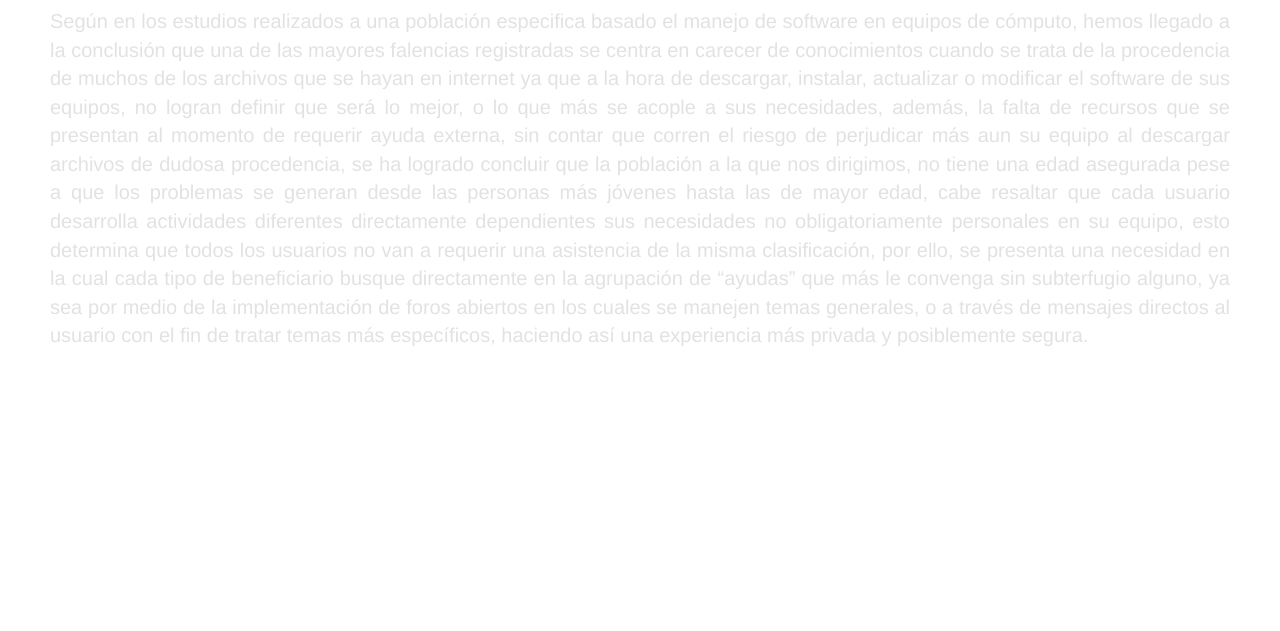
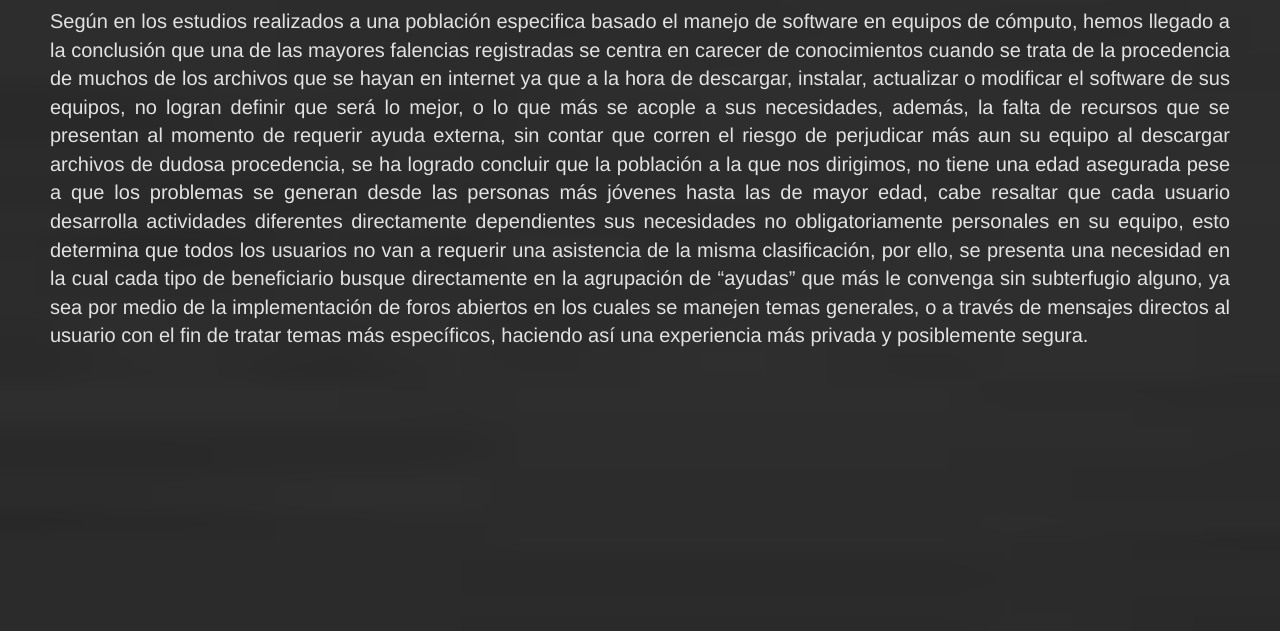
Before and after one commit to toxicgolden/asistenciaremota, a plain HTML site: page index.html in a window 1280 px wide. Shown: the part 169-800 px from the top of the page. Drawn offline with nearby package versions, Linux system fonts and the light colour scheme.

Commit message:
Update index.css

```diff
--- a/index.css
+++ b/index.css
@@ -1,5 +1,5 @@
 body {
-  background: lightblue url("../img/background.jpg") fixed center;
+  background: lightblue url("background.jpg") fixed center;
   background-repeat: no-repeat;
   background-size: 13000px 3000px;
 }
```
